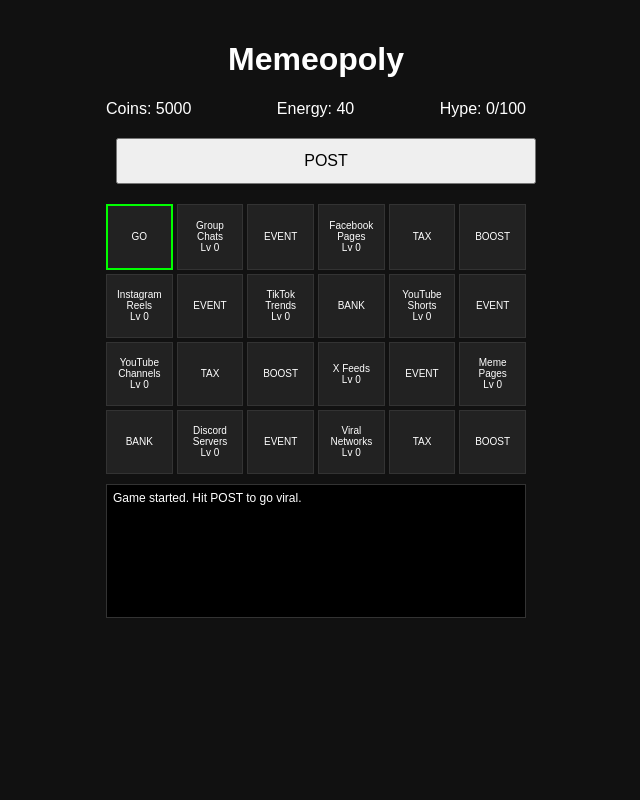
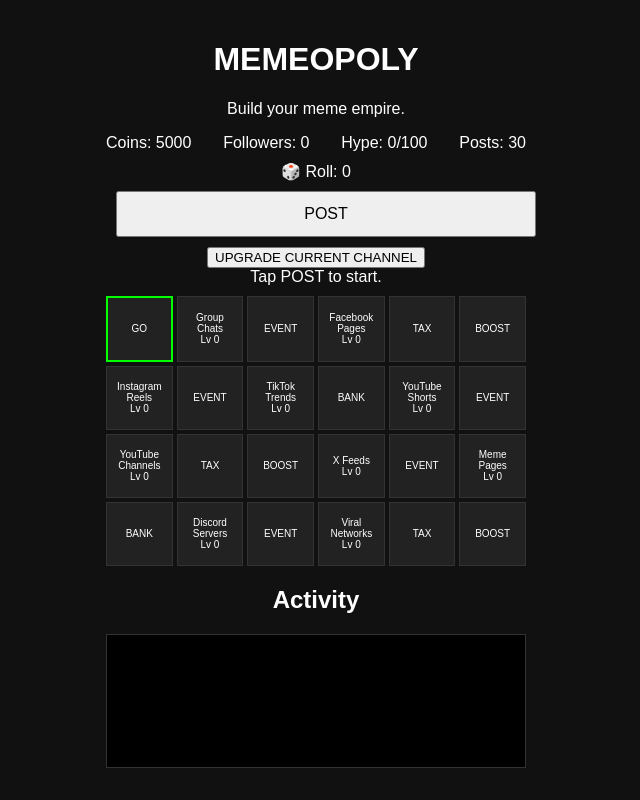
Before and after one commit to willywilburwonka333-gif/Memeopoly, a plain HTML site: page index.html in a window 1280 px wide. Shown: the whole page, without its empty margins (324-964 px from the left). Drawn offline with Linux system fonts and the light colour scheme.

Commit message:
Update index.html

```diff
--- a/index.html
+++ b/index.html
@@ -1,30 +1,36 @@
 <!DOCTYPE html>
 <html lang="en">
 <head>
-<meta charset="UTF-8">
-<meta name="viewport" content="width=device-width, initial-scale=1.0">
+  <meta charset="UTF-8" />
+  <meta name="viewport" content="width=device-width, initial-scale=1.0" />
   <title>Memeopoly</title>
-<link rel="stylesheet" href="style.css">
+  <link rel="stylesheet" href="style.css" />
 </head>
 <body>
-
   <div id="game">
-  <h1>Memeopoly</h1>
+    <h1>MEMEOPOLY</h1>
+    <p class="subtitle">Build your meme empire.</p>
 
     <div id="stats">
       <div>Coins: <span id="coins">5000</span></div>
-    <div>Energy: <span id="energy">40</span></div>
+      <div>Followers: <span id="followers">0</span></div>
       <div>Hype: <span id="hype">0</span>/100</div>
+      <div>Posts: <span id="posts">30</span></div>
     </div>
 
+    <div id="diceBox">🎲 Roll: <span id="dice">0</span></div>
+
     <button id="postBtn">POST</button>
+    <button id="upgradeBtn">UPGRADE CURRENT CHANNEL</button>
+
+    <div id="message">Tap POST to start.</div>
 
     <div id="board"></div>
 
+    <h2>Activity</h2>
     <div id="log"></div>
   </div>
 
   <script src="game.js"></script>
-
 </body>
 </html>
```
Lines whose indentation alone changed are shown as unchanged.
